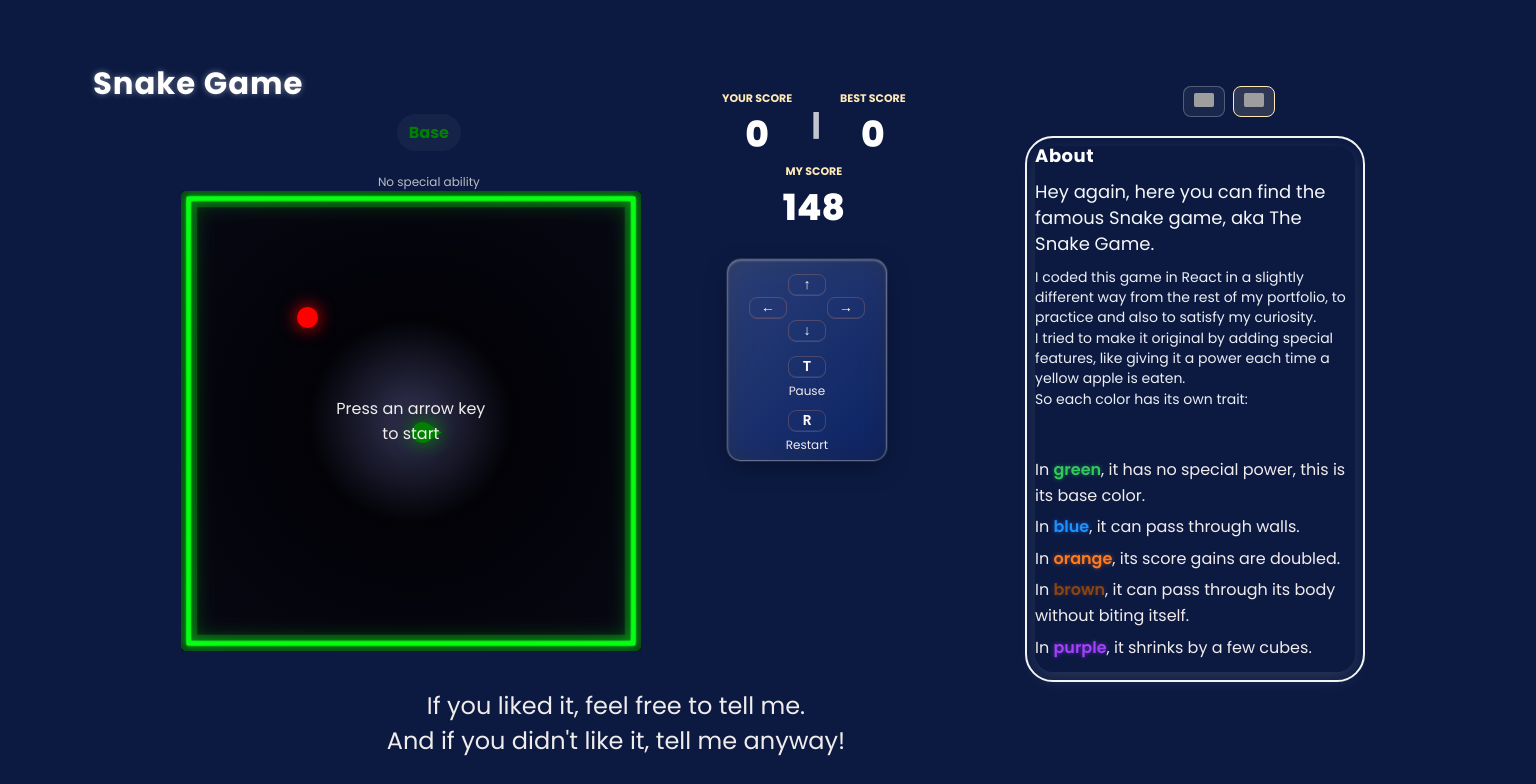
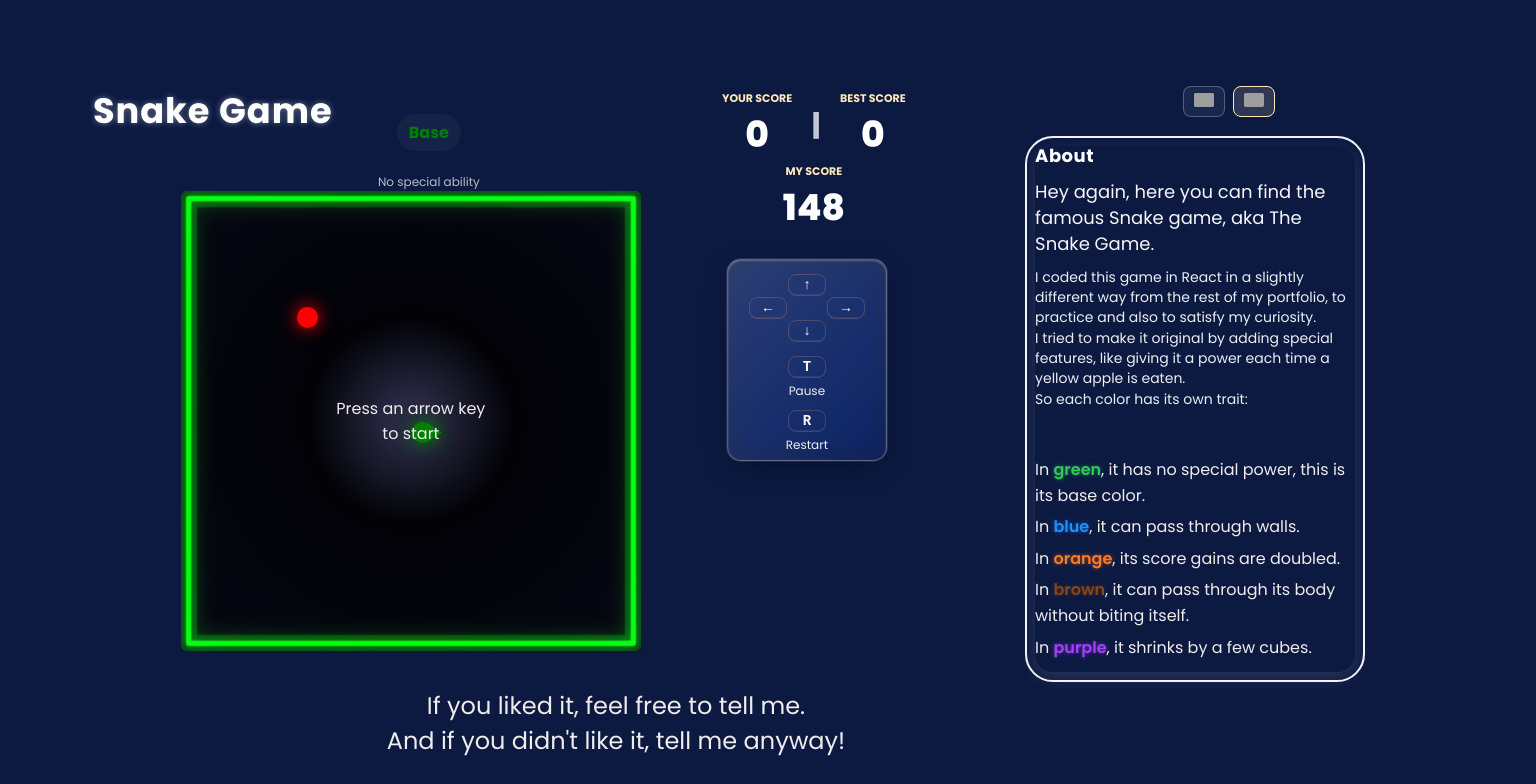
Before and after one commit to Walie-Matthieu/snake-game, a Next.js app: page / in a window 1536 px wide. Shown: the top 784 px of the page. Built offline with nearby package versions, Linux system fonts and the light colour scheme; grey boxes are pictures that could not be loaded.

Commit message:
Refactor title offsets and font size for improved layout across different screen sizes

```diff
--- a/app/page.module.css
+++ b/app/page.module.css
@@ -47,7 +47,7 @@
   content: 'Snake Game';
   position: absolute;
   top: 1.5rem;
-  left: -3rem;
+  left: calc(-3rem + var(--title-offset-x, 0));
   font-size: var(--title-font-size);
   font-family: 'Poppins', system-ui, Arial, sans-serif;
   font-weight: 700;
@@ -368,9 +368,6 @@
   margin-top: 0;
 }
 
-/* Base: applique les offsets via variables (fallback 0) */
-.gameLeft::before { transform: translate(var(--title-offset-x, 0), var(--title-offset-y, 0)); }
-
 @media (min-width: 1024px) {
   .row {
     flex-direction: row;
@@ -385,12 +382,11 @@
 
     --controls-offset-y: 100px;
     --controls-offset-x: 70px;
+    --title-offset-x: 0rem;
+    --title-offset-y: 0rem;
+    --title-font-size: clamp(1.9rem, 2vw, 2.9rem);
 
     transform: translate(0px, 0px); /* Déplace le bloc jeu de gauche à droite et de haut en bas */
-  }
-
-  .gameLeft::before {
-    transform: translate(-40px, -20px);
   }
 
   .powerLinesWrapperFr {
@@ -410,6 +406,22 @@
   }
 }
 
+@media (min-width: 1280px) {
+  .gameLeft {
+    --title-offset-x: -1.5rem;
+    --title-offset-y: -0.75rem;
+    --title-font-size: clamp(2.05rem, 1.95vw, 3.15rem);
+  }
+
+  .row {
+    gap: 4rem;
+  }
+
+  .asideRight {
+    margin-top: 6.5rem;
+  }
+}
+
 @media (min-width: 1536px) {
   .row {
     gap: 5rem;
@@ -421,10 +433,9 @@
 
     --controls-offset-y: 100px;
     --controls-offset-x: 70px;
-  }
-
-  .gameLeft::before {
-    transform: translate(-40px, -20px);
+    --title-offset-x: -2.5rem;
+    --title-offset-y: -1.25rem;
+    --title-font-size: clamp(2.2rem, 1.9vw, 3.5rem);
   }
 
   .powerLinesWrapperFr {
```
